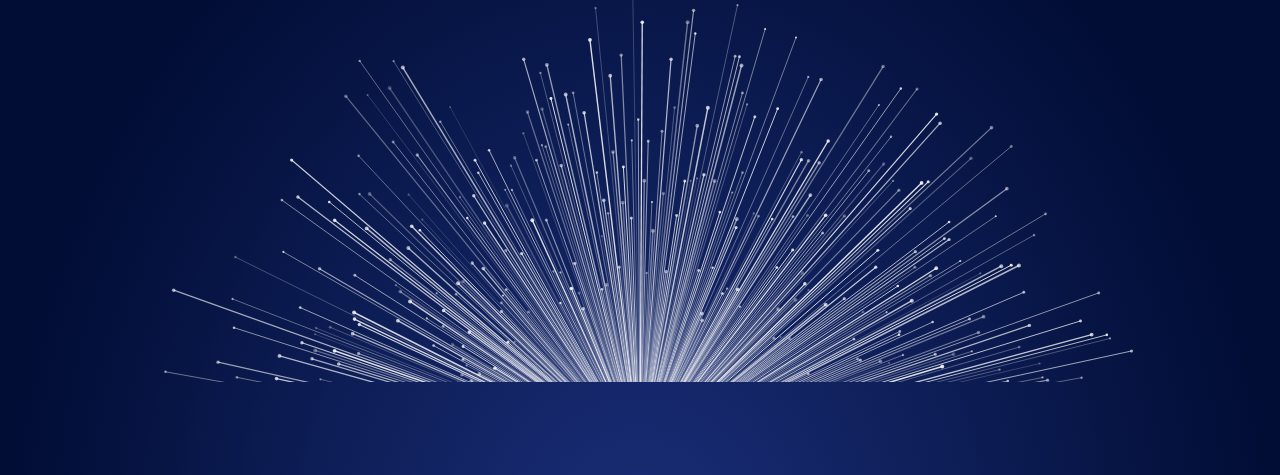
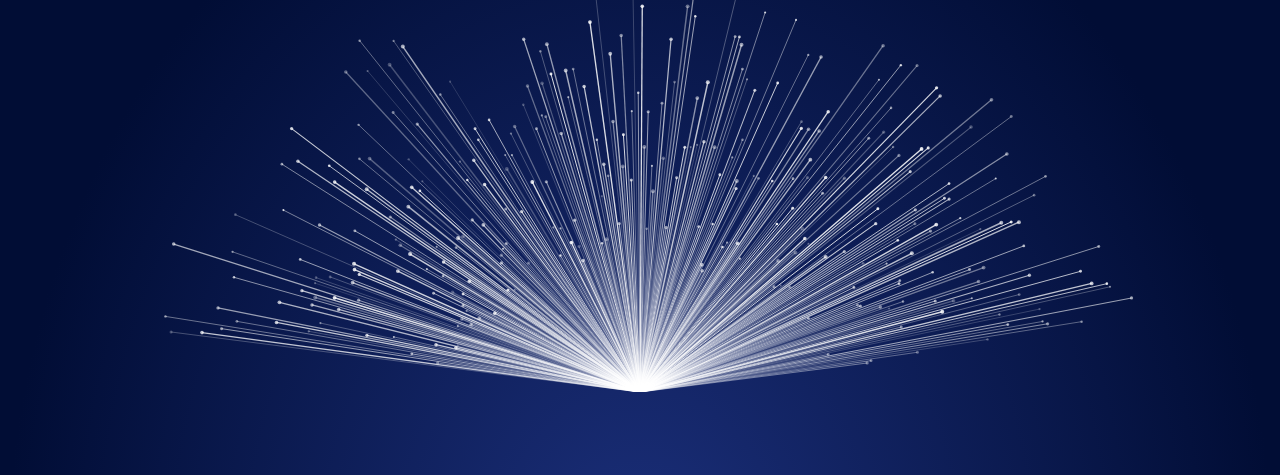
Before and after one commit to iceandblack/iceandblack.github.io, a plain HTML site: page index.html in a window 1280 px wide. Shown: the part 226-701 px from the top of the page. Drawn offline with nearby package versions, Linux system fonts and the light colour scheme.

Commit message:
Adjust hero section height and hero text height

```diff
--- a/styles.css
+++ b/styles.css
@@ -213,7 +213,7 @@ li::marker {
 
 .hero {
     position: relative;
-    height: 500px;
+    height: 510px;
     overflow: hidden;
 }
 
@@ -238,7 +238,7 @@ li::marker {
     top: 0;
     left: 0;
     width: 100%;
-    height: 115%;
+    height: 100%;
 }
 
 
```
